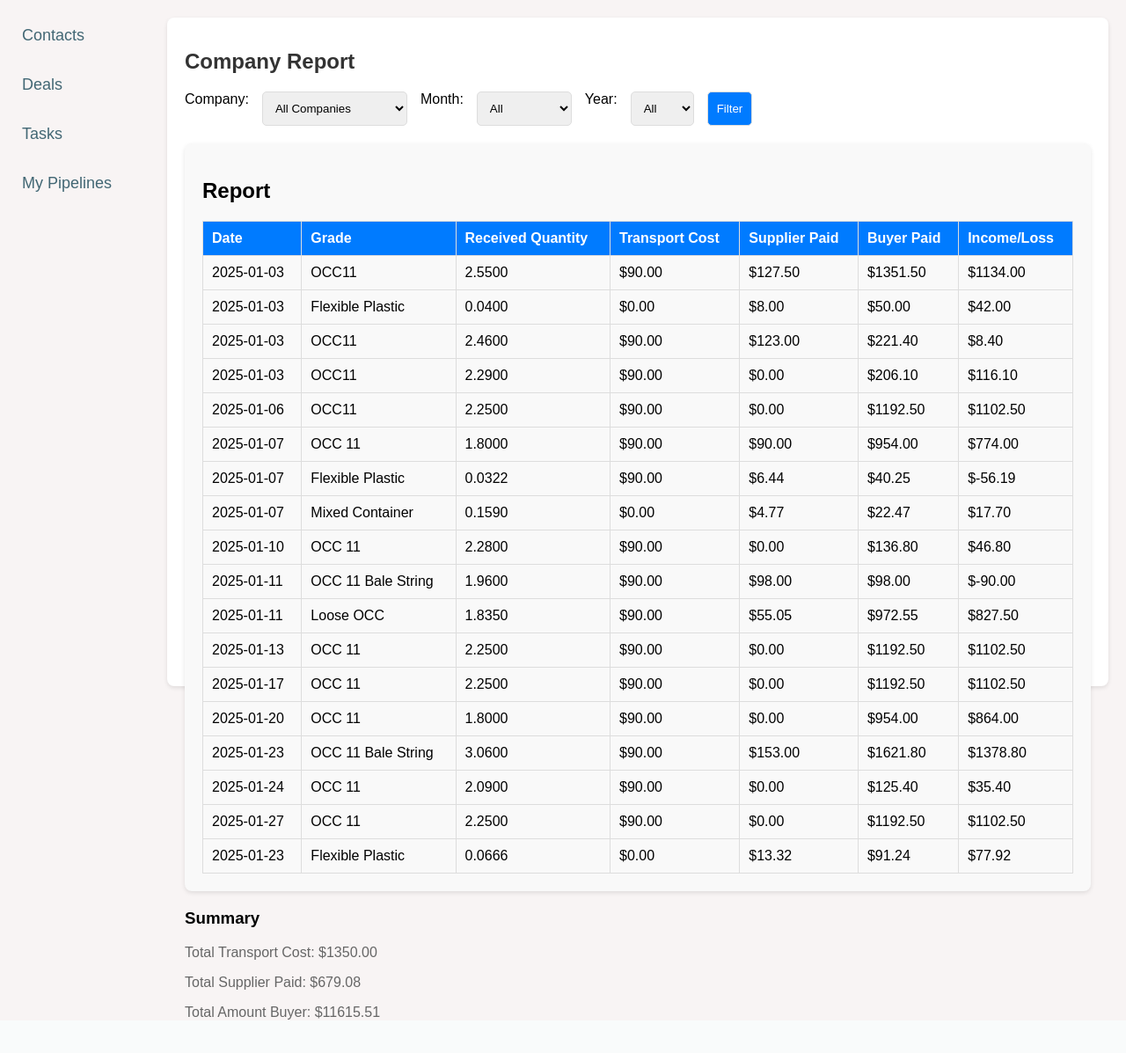
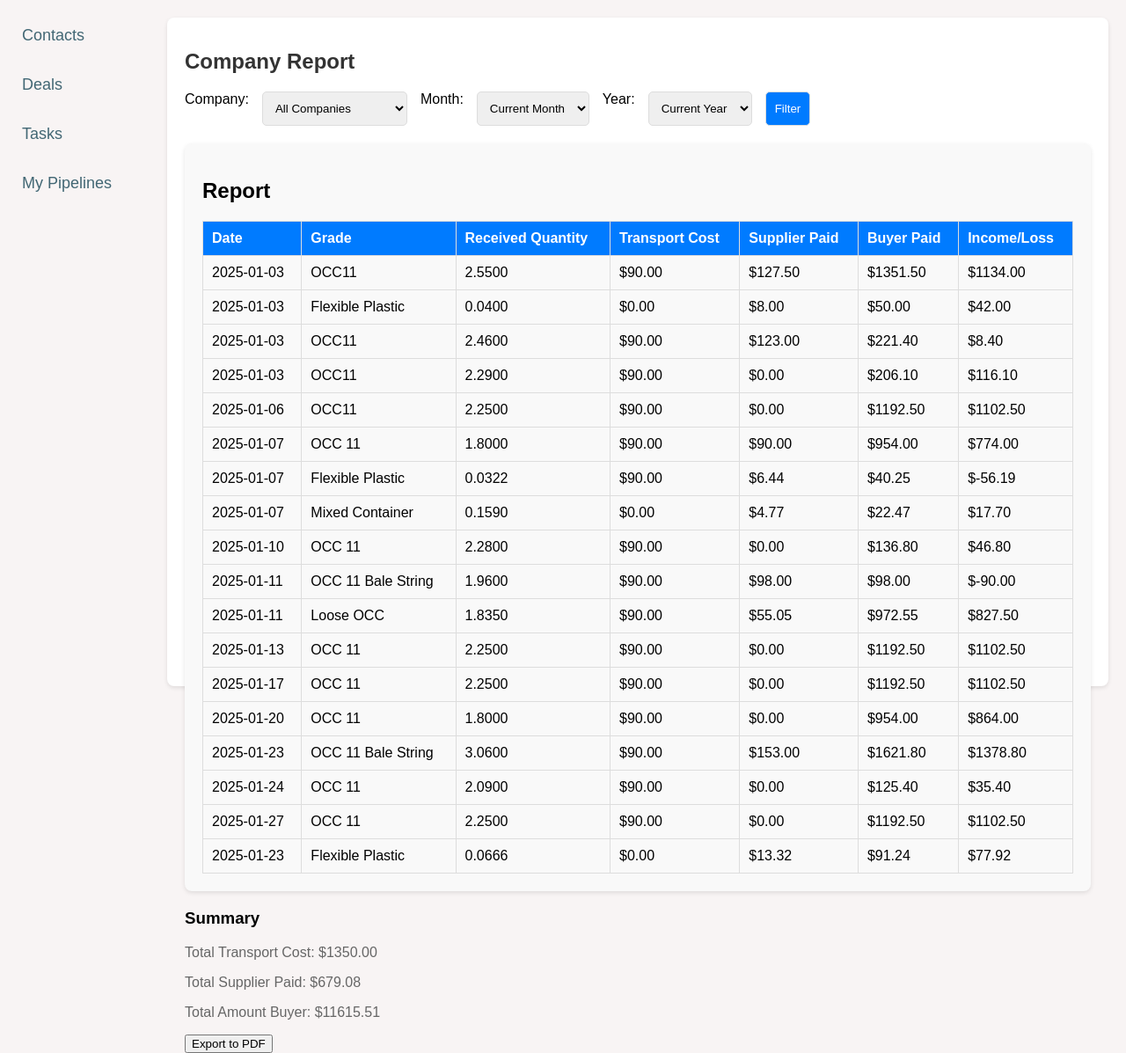
Before and after one commit to DimkaAdam/CRM_SYSTEM, a Django app: page /reports/company/ in a window 1280 px wide. Shown: the part 60-1257 px from the top of the page at 88% size. Before the commit the page ends 1219 px from the top, so only its background shows below. Run offline with Django 5.2, Linux system fonts and the light colour scheme; data comes from the database, SQL or seed files in the repository.

Commit message:
add some improvements

```diff
--- a/crm_project/crm/templates/crm/company_report.html
+++ b/crm_project/crm/templates/crm/company_report.html
@@ -18,7 +18,7 @@
 
         <label for="month">Month:</label>
         <select name="month" id="month">
-            <option value="" {% if not month %}selected{% endif %}>All</option>
+            <option value="" {% if not month %}selected{% endif %}>Current Month</option>
             {% for m in months %}
                 <option value="{{ m }}" {% if m == month %}selected{% endif %}>
                     {{ m|get_month_name }}
@@ -28,13 +28,17 @@
 
         <label for="year">Year:</label>
         <select name="year" id="year">
-            <option value="" {% if not year %}selected{% endif %}>All</option>
+            <option value="" {% if not year %}selected{% endif %}>Current Year</option>
             {% for y in years %}
-                <option value="{{ y }}" {% if y == year %}selected{% endif %}>{{ y }}</option>
+                <option value="{{ y }}" {% if y == year %}selected{% endif %}>
+                    {{ y }}
+                </option>
             {% endfor %}
         </select>
 
-        <button type="submit" class="btn btn-primary">Filter</button>
+        <button type="submit">
+            Filter
+        </button>
     </form>
 
     <!-- Таблица с отчётом -->
@@ -82,5 +86,12 @@
         <p>Total Amount Buyer: ${{ total_amount_buyer|floatformat:2 }}</p>
     </div>
 
+    <form action="{% url 'export_company_report_pdf' %}" method="get">
+        <input type="hidden" name="company" value="{{ selected_company_id }}">
+        <input type="hidden" name="month" value="{{ month }}">
+        <input type="hidden" name="year" value="{{ year }}">
+        <button type="submit">Export to PDF</button>
+    </form>
+
     <link rel="stylesheet" href="{% static 'crm/company_reports.css' %}">
 {% endblock %}
--- a/crm_project/crm/urls.py
+++ b/crm_project/crm/urls.py
@@ -3,6 +3,7 @@ from . import views
 from .views import ClientCreateAPIView, DealCreateAPIView
 from .views import ClientViewSet, DealViewSet
 from rest_framework.routers import DefaultRouter
+from .views import export_company_report_pdf
 
 # Создаем один роутер для обоих ViewSet
 router = DefaultRouter()
@@ -65,4 +66,5 @@ urlpatterns = [
     path('reports/', views.report_list, name='report_list'),
     path('reports/company/', views.company_report, name='company_report'),
 
+    path('reports/company/pdf/', export_company_report_pdf, name='export_company_report_pdf'),
 ]
--- a/crm_project/crm/views.py
+++ b/crm_project/crm/views.py
@@ -21,6 +21,14 @@ from decimal import Decimal
 from openpyxl.styles import Font, PatternFill, Alignment
 from django.http import HttpResponseRedirect
 from django.db.models import Q
+from reportlab.lib.pagesizes import A4
+from reportlab.pdfgen import canvas
+from reportlab.lib import colors
+from reportlab.platypus import Table, TableStyle
+from datetime import datetime
+from io import BytesIO
+from django.templatetags.static import static
+import os
 
 
 def index(request):
@@ -692,8 +700,8 @@ def company_report(request):
 
     # Получаем параметры фильтра из запроса
     selected_company_id = request.GET.get('company', '')
-    month = request.GET.get('month', str(current_month).zfill(2))  # Текущий месяц по умолчанию
-    year = request.GET.get('year', str(current_year))  # Текущий год по умолчанию
+    month = request.GET.get('month', '') or str(current_month).zfill(2)
+    year = request.GET.get('year', '') or str(current_year)
 
     transport_companies = Company.objects.filter(contacts__company_type='hauler')
 
@@ -745,3 +753,77 @@ def company_report(request):
         'months': months,  # Месяцы для выпадающего списка
     }
     return render(request, 'crm/company_report.html', context)
+
+logo_path = os.path.join(os.path.dirname(__file__), 'pictures','logo.png')
+
+def export_company_report_pdf(request):
+    # Получение данных для отчёта
+    deals = Deals.objects.all()
+    selected_company_id = request.GET.get('company', '')
+    if selected_company_id:
+        deals = deals.filter(supplier__id=selected_company_id)
+
+    # Данные для таблицы
+    data = [["Date", "Customer", "Grade", "Net", "Price", "Amount", "Total"]]
+    for deal in deals:
+        data.append([
+            deal.date.strftime("%Y-%m-%d"),
+            deal.supplier,
+            deal.grade,
+            deal.received_quantity,
+            deal.supplier_price,
+            deal.supplier_total,
+            deal.total_income_loss
+        ])
+
+    # Итоги
+    total_net = sum([deal.received_quantity for deal in deals])
+    total_amount = sum([deal.supplier_total for deal in deals])
+    total_price = sum([deal.total_income_loss for deal in deals])
+
+    # Создание PDF
+    buffer = BytesIO()
+    pdf = canvas.Canvas(buffer, pagesize=A4)
+    width, height = A4
+
+    # Лого компании (если есть)
+    logo_path = r"C:\Users\adamc\PycharmProjects\CRM_SYSTEM\crm_project\crm\static\crm\images\company_logo.png"
+
+    pdf.drawImage(logo_path, x=30, y=height - 80, width=50, height=50)
+
+    # Заголовок
+    pdf.setFont("Helvetica-Bold", 16)
+    pdf.drawString(140, height - 50, "Company Report")
+    pdf.setFont("Helvetica", 10)
+    pdf.drawString(30, height - 100, f"Date: {datetime.now().strftime('%Y-%m-%d')}")
+
+    # Таблица
+    table = Table(data, colWidths=[80, 80, 80, 50, 50, 50, 50])
+    table.setStyle(TableStyle([
+        ('BACKGROUND', (0, 0), (-1, 0), colors.grey),
+        ('TEXTCOLOR', (0, 0), (-1, 0), colors.whitesmoke),
+        ('ALIGN', (0, 0), (-1, -1), 'CENTER'),
+        ('FONTNAME', (0, 0), (-1, 0), 'Helvetica-Bold'),
+        ('BOTTOMPADDING', (0, 0), (-1, 0), 8),
+        ('GRID', (0, 0), (-1, -1), 0.5, colors.black),
+        ('ALIGN', (3, 1), (6, -1), 'RIGHT'),  # Для чисел
+    ]))
+
+    # Установим положение таблицы на странице
+    table.wrapOn(pdf, width, height)
+    table.drawOn(pdf, 30, height - 300)
+
+    # Итоговые данные
+    pdf.setFont("Helvetica-Bold", 12)
+    pdf.drawString(30, height - 320, f"Total Net: {total_net}")
+    pdf.drawString(30, height - 340, f"Total Amount: {total_amount}")
+    pdf.drawString(30, height - 360, f"Total Price: {total_price}")
+
+    # Завершаем PDF
+    pdf.save()
+    buffer.seek(0)
+
+    # Возвращаем PDF как ответ
+    response = HttpResponse(buffer, content_type='application/pdf')
+    response['Content-Disposition'] = 'attachment; filename="company_report.pdf"'
+    return response
```
